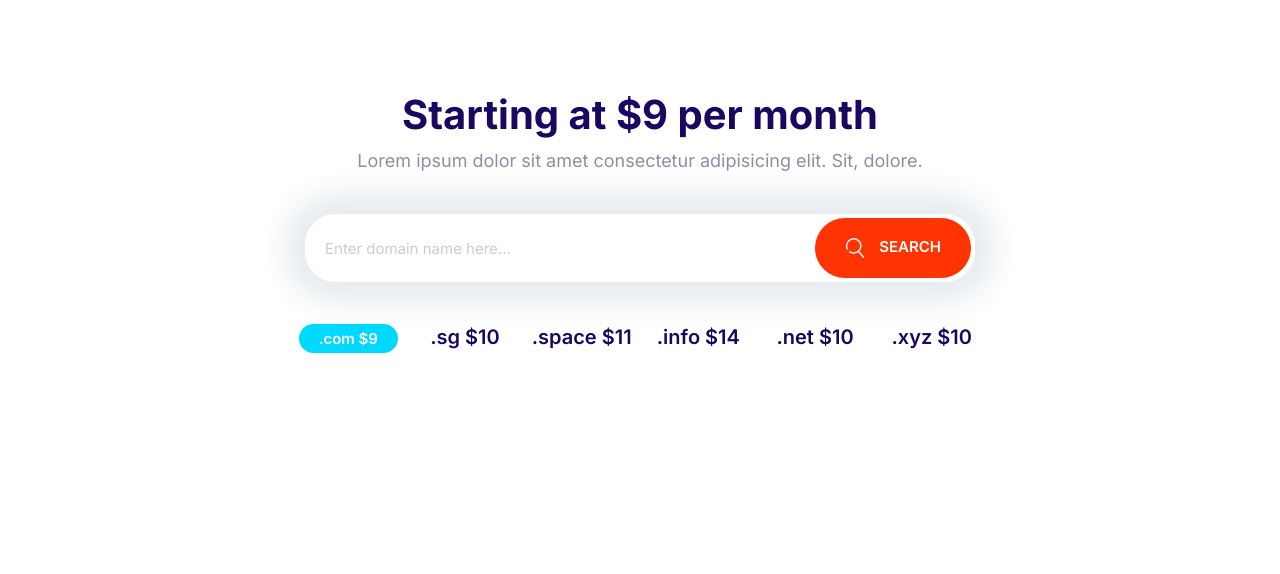
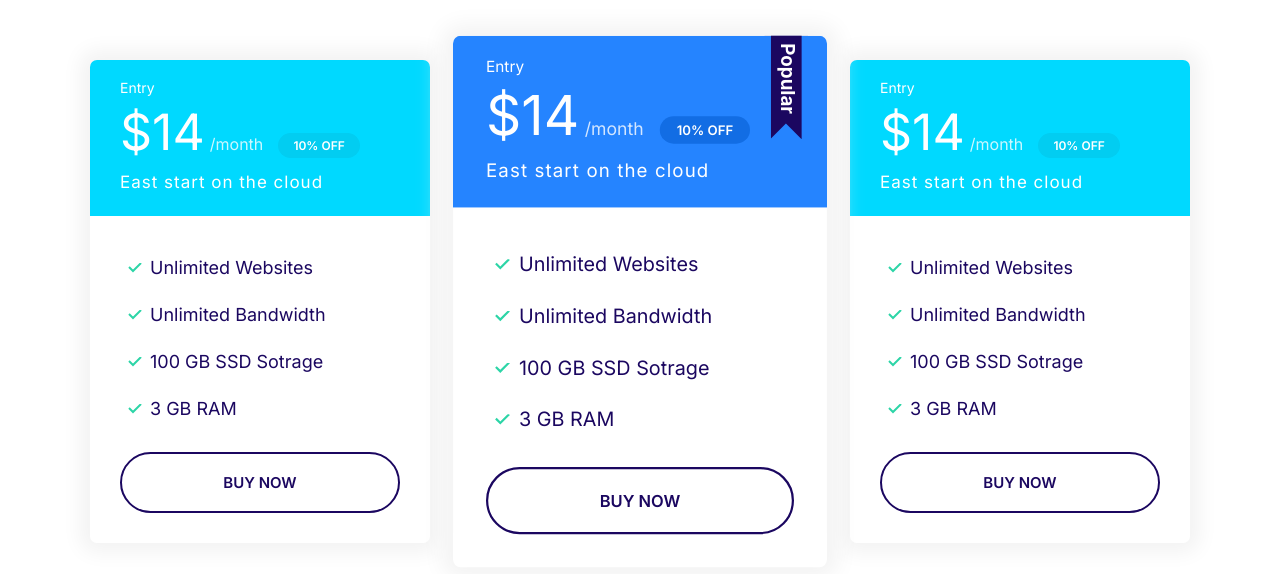
Before and after one commit to Leonard-McCook/Moshify, a plain HTML site: page index.html in a window 1280 px wide. Drawn offline with Linux system fonts and the light colour scheme.

Commit message:
Build plans block component.

```diff
--- a/css/styles.css
+++ b/css/styles.css
@@ -335,11 +335,19 @@ a {
   color: #fff;
 }
 
+.card--primary .badge--primary {
+  background: #126de4;
+}
+
 .card--secondary .badge--secondary {
   background: #02cdf1;
 }
 
 /* Plans */
+
+.plan {
+  transition: transform 0.2s ease-out;
+}
 
 .plan__name {
   color: #fff;
@@ -370,6 +378,10 @@ a {
   margin-bottom: 2rem;
 }
 
+.plan--popular {
+  transform: scale(1.1);
+}
+
 .plan--popular .card__header {
   position: relative;
 }
@@ -381,6 +393,14 @@ a {
   position: absolute;
   top: -6px;
   right: 5%;
+}
+
+.plan:hover {
+  transform: scale(1.05);
+}
+
+.plan--popular:hover {
+  transform: scale(1.15);
 }
 
 @media screen and (min-width: 1024px) {
@@ -400,7 +420,6 @@ a {
     font-size: 1.7rem;
   }
 }
-
 /* Media */
 
 .media {
@@ -749,3 +768,14 @@ a {
     grid-template-columns: repeat(auto-fit, minmax(10rem, 1fr));
   }
 }
+
+/* Plans Block */
+
+.block-plans .grid {
+  gap: 8rem 4rem;
+}
+
+.block-plans .card {
+  max-width: 500px;
+  margin: 0 auto;
+}
--- a/index.html
+++ b/index.html
@@ -15,34 +15,69 @@
     <link rel="stylesheet" href="css/styles.css" />
   </head>
   <body>
-    <section class="block container block-domain">
-      <header class="block__header">
-        <h2>Starting at $9 per month</h2>
-        <p>
-          Lorem ipsum dolor sit amet consectetur adipisicing elit. Sit, dolore.
-        </p>
-      </header>
-      <div class="input-group">
-        <input
-          type="text"
-          class="input"
-          placeholder="Enter domain name here..."
-        />
-        <button class="btn btn--accent">
-          <svg class="icon icon--white">
-            <use xlink:href="images/sprite.svg#search"></use>
-          </svg>
-          Search
-        </button>
+    <section class="block container block-plans">
+      <div class="grid grid--1x3">
+        <div class="plan">
+          <div class="card card--secondary">
+            <header class="card__header">
+              <h3 class="plan__name">Entry</h3>
+              <span class="plan__price">$14</span>
+              <span class="plan__billing-cycle">/month</span>
+              <span class="badge badge--secondary badge--small">10% OFF</span>
+              <span class="plan__description">East start on the cloud</span>
+            </header>
+            <div class="card__body">
+              <ul class="list list--tick">
+                <li class="list__item">Unlimited Websites</li>
+                <li class="list__item">Unlimited Bandwidth</li>
+                <li class="list__item">100 GB SSD Sotrage</li>
+                <li class="list__item">3 GB RAM</li>
+              </ul>
+              <button class="btn btn--outline btn--block">Buy Now</button>
+            </div>
+          </div>
+        </div>
+        <div class="plan plan--popular">
+          <div class="card card--primary">
+            <header class="card__header">
+              <h3 class="plan__name">Entry</h3>
+              <span class="plan__price">$14</span>
+              <span class="plan__billing-cycle">/month</span>
+              <span class="badge badge--primary badge--small">10% OFF</span>
+              <span class="plan__description">East start on the cloud</span>
+            </header>
+            <div class="card__body">
+              <ul class="list list--tick">
+                <li class="list__item">Unlimited Websites</li>
+                <li class="list__item">Unlimited Bandwidth</li>
+                <li class="list__item">100 GB SSD Sotrage</li>
+                <li class="list__item">3 GB RAM</li>
+              </ul>
+              <button class="btn btn--outline btn--block">Buy Now</button>
+            </div>
+          </div>
+        </div>
+        <div class="plan">
+          <div class="card card--secondary">
+            <header class="card__header">
+              <h3 class="plan__name">Entry</h3>
+              <span class="plan__price">$14</span>
+              <span class="plan__billing-cycle">/month</span>
+              <span class="badge badge--secondary badge--small">10% OFF</span>
+              <span class="plan__description">East start on the cloud</span>
+            </header>
+            <div class="card__body">
+              <ul class="list list--tick">
+                <li class="list__item">Unlimited Websites</li>
+                <li class="list__item">Unlimited Bandwidth</li>
+                <li class="list__item">100 GB SSD Sotrage</li>
+                <li class="list__item">3 GB RAM</li>
+              </ul>
+              <button class="btn btn--outline btn--block">Buy Now</button>
+            </div>
+          </div>
+        </div>
       </div>
-      <ul class="list block-domain__prices">
-        <li><span class="badge badge--secondary">.com $9</span></li>
-        <li>.sg $10</li>
-        <li>.space $11</li>
-        <li>.info $14</li>
-        <li>.net $10</li>
-        <li>.xyz $10</li>
-      </ul>
     </section>
     <script src="js/main.js"></script>
   </body>
```
Also changed, not shown: components/plans-block.html (added, +64 -0 lines).
